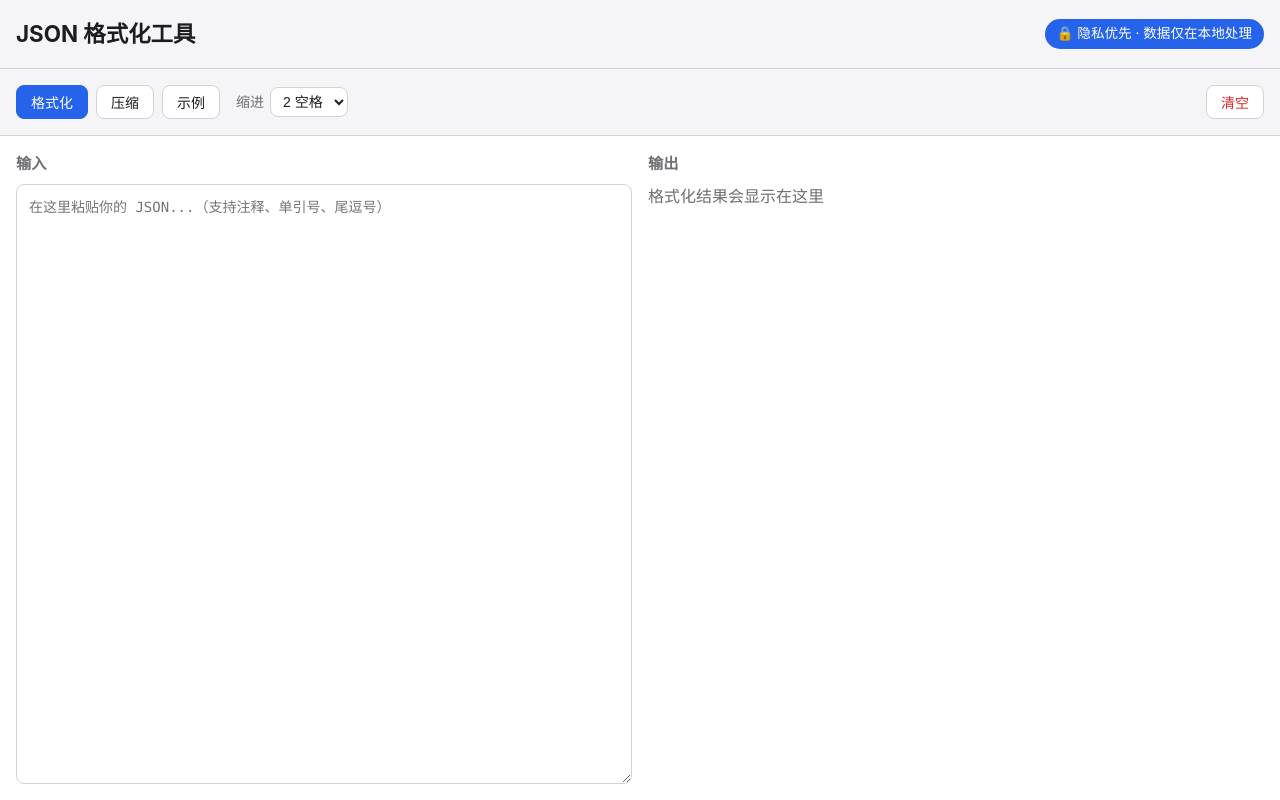
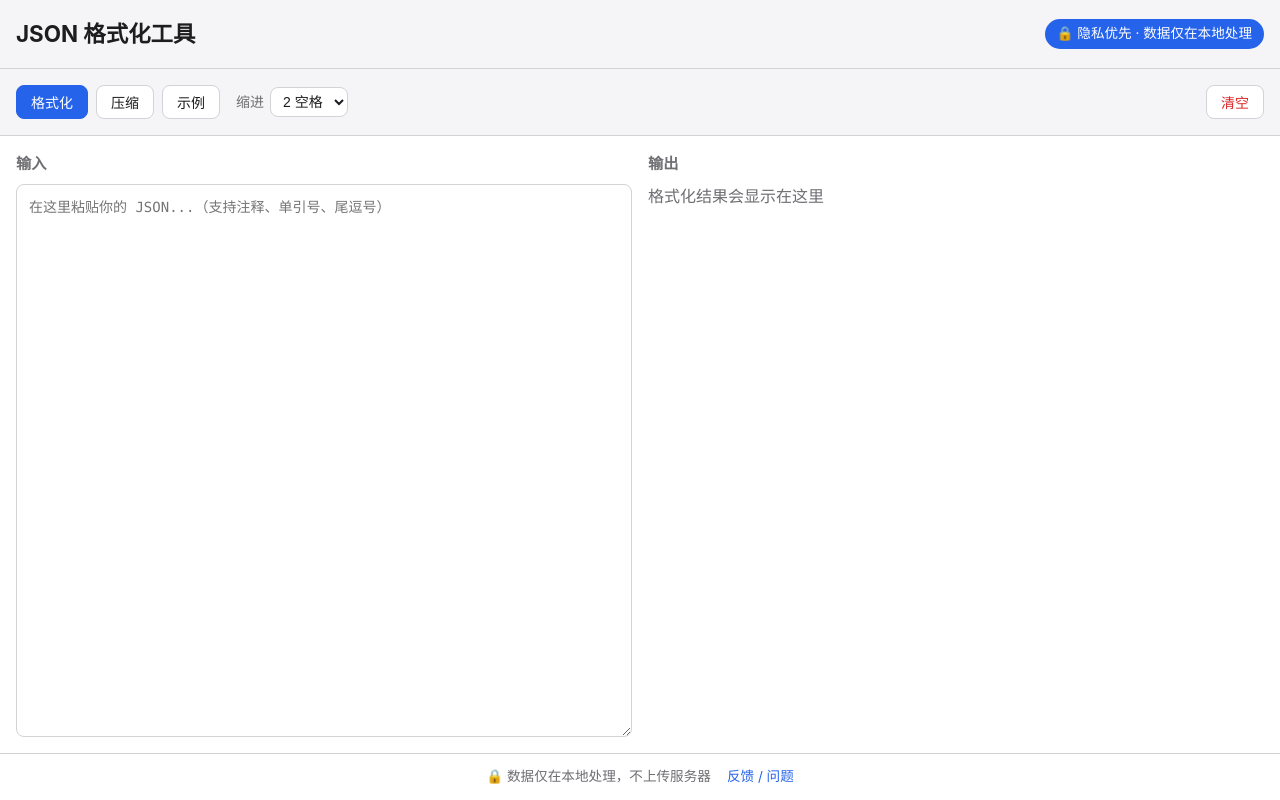
Before and after one commit to tab2010/json-tool, a Vue app: page / in a window 1280 px wide. Built offline with nearby package versions, Linux system fonts and the light colour scheme.

Commit message:
feat: 开源准备（MIT 许可证 + 页脚反馈入口 + README 更新）

```diff
--- a/src/App.vue
+++ b/src/App.vue
@@ -110,6 +110,11 @@ function doSample() {
         <JsonOutput :result="result" :parsed="parsed" :error="error" />
       </section>
     </main>
+
+    <footer class="app-footer">
+      <span>🔒 数据仅在本地处理，不上传服务器</span>
+      <a href="https://github.com/tab2010/json-tool/issues" target="_blank" rel="noopener">反馈 / 问题</a>
+    </footer>
   </div>
 </template>
 
@@ -162,6 +167,25 @@ function doSample() {
   color: var(--color-text-secondary);
 }
 
+.app-footer {
+  display: flex;
+  justify-content: center;
+  gap: 16px;
+  padding: 12px var(--space);
+  border-top: 1px solid var(--color-border);
+  color: var(--color-text-secondary);
+  font-size: 0.85rem;
+}
+
+.app-footer a {
+  color: var(--color-primary);
+  text-decoration: none;
+}
+
+.app-footer a:hover {
+  text-decoration: underline;
+}
+
 /* 移动端：两列变一列 */
 @media (max-width: 768px) {
   .app-main {
```
Also changed, not shown: 2 other files (tests, documents, lock files or other folders).
